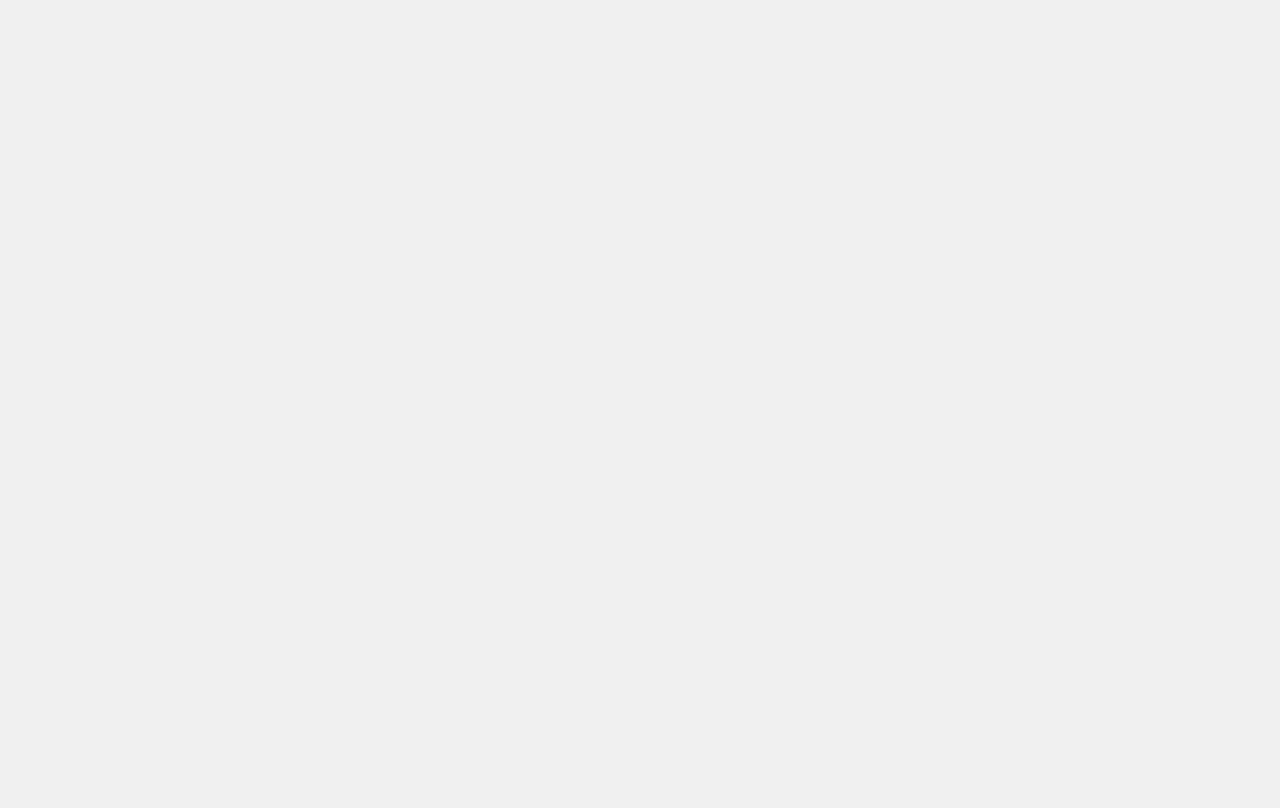
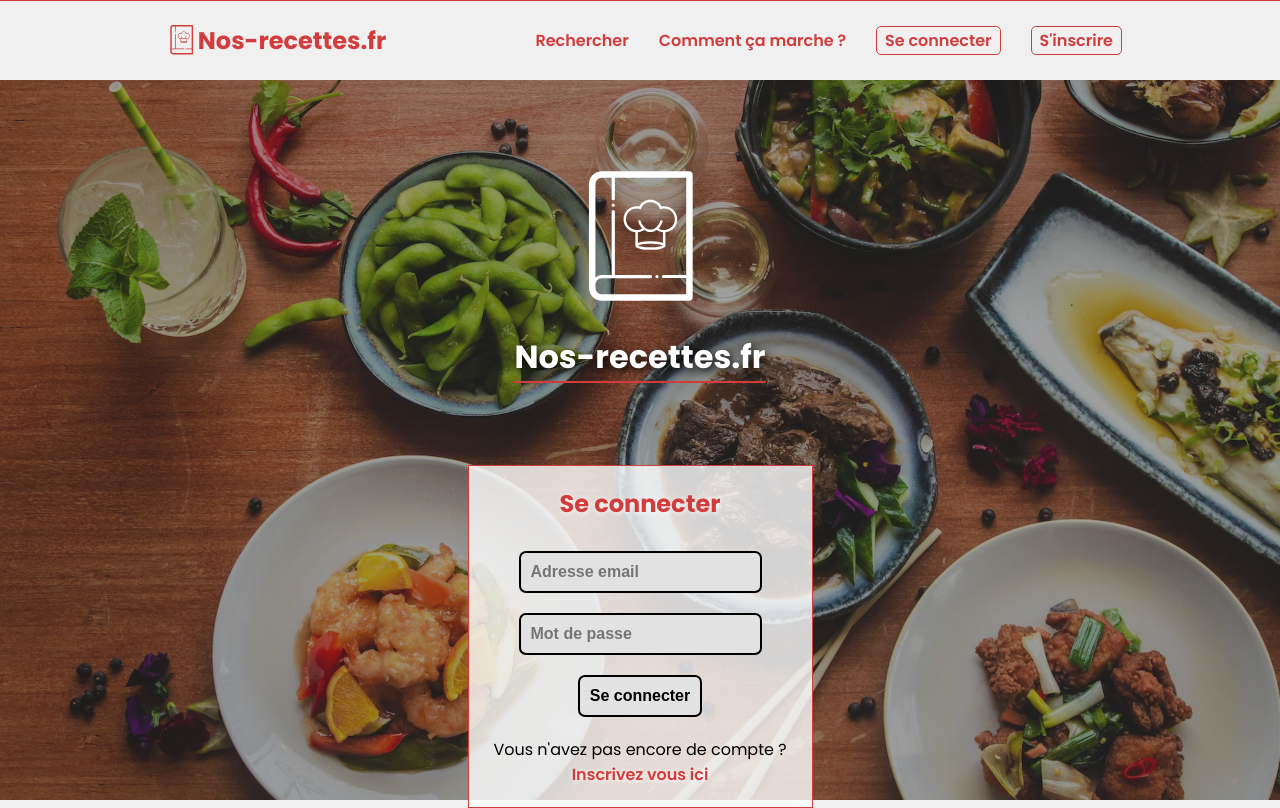
Before and after one commit to AdrienBarg/nos-recettes, a React (Vite) app in the folder client/: page /home/login in a window 1280 px wide. Before the commit this address had no page. Built offline with nearby package versions, Linux system fonts and the light colour scheme.

Commit message:
changed client routing for auth

```diff
--- a/client/src/App.jsx
+++ b/client/src/App.jsx
@@ -8,6 +8,8 @@ function App() {
     <BrowserRouter>
       <Routes>
         <Route path="/" element={ <Home/> } />
+        <Route path="/home" element={ <Home/> } />
+        <Route path="/home/:modale" element={ <Home /> } />
       </Routes>
     </BrowserRouter>
   )
--- a/client/src/components/Hero/Hero.jsx
+++ b/client/src/components/Hero/Hero.jsx
@@ -2,12 +2,25 @@ import './hero.scss';
 import { logo, heroPic1, heroPic2 } from '../../assets';
 import Navbar from '../Navbar/Navbar';
 import { useState } from 'react';
+import { Link, useParams } from 'react-router-dom';
+import { useEffect } from 'react';
+
 
 const Hero = () => {
-    const [content, setContent] = useState('');
-    const manageContent = (target) => {
-        setContent(target);
+
+    const [context, setContext] = useState('');
+
+    let {modale} = useParams();
+
+    useEffect( () => {
+        if ( modale === 'login') {
+            setContext('login');
+        } else if ( modale === 'register' ) {
+            setContext('register')
+        } else {
+            setContext('')
         }
+    }, [modale])
 
     return (
         <div className="mainHero">
@@ -17,7 +30,36 @@ const Hero = () => {
                     <img src={logo} alt="" />
                     <h1>Nos-recettes.fr</h1>
                 </div>
-                {content === '' && (
+                <div>
+                    {context === 'login' ? (
+                        <div className="auth">
+                            <h2>Se connecter</h2>
+                            <form action="">
+                                <input type="email" placeholder='Adresse email' required />
+                                <input type="password" placeholder='Mot de passe' required />
+                                <div>
+                                    <input className='submit' type="submit" value="Se connecter" />
+                                </div>
+                            </form>
+                            <p>Vous n'avez pas encore de compte ?</p>
+                            <Link to="/home/register">Inscrivez vous ici</Link>
+
+                        </div>
+                    ) : context === 'register' ? (
+                        <div className="auth">
+                            <h2>S'inscrire</h2>
+                            <form action="">
+                                <input type="email" placeholder='Adresse email' required />
+                                <input type="password" placeholder='Mot de passe' required />
+                                <input type="password" placeholder='Confirmer le mot de passe' required />
+                                <div>
+                                    <input className='submit' type="submit" value="S'inscrire" />
+                                </div>
+                            </form>
+                            <p>Vous avez déjà un compte ?</p>
+                            <Link to="/home/login">Connectez-vous ici</Link>
+                        </div>
+                    ) : (
                         <div className="cta">
                             <a href="">
                                 Rechercher
@@ -25,40 +67,15 @@ const Hero = () => {
                             <a href="">
                                 Comment ça marche ?
                             </a>
-                        <a onClick={() => setContent('login')} href="#">
+                            <Link to="/home/login" >
                                 Se connecter
-                        </a>
-                        <a onClick={() => setContent('register')} href="#">
+                            </Link>
+                            <Link to="/home/register" >
                                 S'inscrire
-                        </a>
+                            </Link>
                         </div>
                     )}
-                {content === 'login' && (
-                    <div className="auth login">
-                        <h2>Se connecter</h2>
-                        <form action="">
-                            <input type="email" placeholder='Adresse email' />
-                            <input type="password" placeholder='Mot de passe' />
-                            <div>
-                                <input className='submit' type="submit" value="Se connecter" />
                 </div>
-                        </form>
-                    </div>
-                )}
-                {content === 'register' && (
-                    <div className="auth login">
-                        <h2>S'inscrire</h2>
-                        <form action="">
-                            <input type="email" placeholder='Adresse email' />
-                            <input type="password" placeholder='Mot de passe' />
-                            <input type="password" placeholder='Confirmer le mot de passe' />
-                            <div>
-                                <input className='submit' type="submit" value="S'inscrire" />
-                            </div>
-                        </form>
-                    </div>
-                )}
-
             </div>
         </div>
     )
--- a/client/src/components/Hero/hero.scss
+++ b/client/src/components/Hero/hero.scss
@@ -65,7 +65,7 @@
 
         }
         .auth {
-            background-color: rgba(var(--secondary-color-rgb), 0.7);
+            background-color: rgba(var(--secondary-color-rgb), 0.8);
             border: 1px solid var(--primary-color);
             display: flex;
             flex-direction: column;
@@ -76,7 +76,7 @@
                 text-shadow: 1px 1px 5px white;
             }
             form {
-                margin: 30px 50px 50px 50px;
+                margin: 30px 50px 20px 50px;
                 display: flex;
                 flex-direction: column;
                 align-items: center;
@@ -101,80 +101,15 @@
                     }
                 }
             }
+            p {
+                margin: 0;
+            }
+            a {
+                margin-bottom: 20px;
+                color: var(--primary-color);
+                text-shadow: 1px 1px 5px white;
+                font-weight: 600;
+            }
         }
-        /*.carte {
-            display: flex;
-            justify-content: center;
-            align-items: center;
-            width: 50%;
-            //border: 1px solid black;
-            //border-radius: 10px;
-
-            & > div {
-                flex: 1 1 0px;
-                padding: 100px;
-                width: 100%;
-                position: relative;
-            }
-
-            .leftContainer {
-
-                div {
-                    display: flex;
-                    flex-direction: column;
-                    justify-content: center;
-                    align-items: center;
-                }
-                img {
-                    width: 150px;
-                    filter: invert(100%) sepia(100%) saturate(0%) hue-rotate(0deg) brightness(90%) contrast(100%);
-                }
-                h1 {
-                    padding: 5px;
-                    color: white;
-                }
-            }
-
-            .rightContainer {
-                h2 {
-                    margin-bottom: 30px;
-                }
-                p {
-                    margin-left: 20px;
-                    margin-top: 20px;
-                    padding: 5px;
-                    padding-left: 10px;
-                    box-shadow: 2px 2px 5px black;
-                    background-color: #f0f0f0;
-                    border-radius: 10px;
-                    color: black;
-                }
-            }
-        }*/
-        //gap: 20%;
-
-
-
-        /*.imgWrapper {
-            display: flex;
-            .imgContainer {
-                position: relative;
-
-                &:first-child {
-                    transform: rotate(-6deg);
-                    left: 50px;
-                    top: 20px;
-                }
-                &:nth-child(2) {
-                    transform: rotate(4deg);
-                    right: 50px;
-                }
-
-                img {
-                    max-width: 300px;
-                }
-            }
-        }*/
     }
-
 }
--- a/client/src/components/Navbar/Navbar.jsx
+++ b/client/src/components/Navbar/Navbar.jsx
@@ -1,4 +1,5 @@
 import './navbar.scss';
+import {Link} from "react-router-dom"
 import { mainMenu } from "../../constants"
 import logoChef from '../../assets/logoChef.svg'
 
@@ -6,21 +7,33 @@ import logoChef from '../../assets/logoChef.svg'
 const Navbar = () => (
     <nav className="mainNav">
         <div className="logoWrapper">
-            <img src={logoChef} alt="logo" />
-            <h1>Nos-recettes.fr</h1>
+            <Link to = "/" >
+                <img src={logoChef} alt="logo" />
+                <h1>Nos-recettes.fr</h1>
+            </Link>
         </div>
         <div className="mainMenu">
             <ul className="">
-                {
-                    mainMenu.map((nav, index) => (
-                        <li key={nav.id} className="">
-                            <a href="">{nav.title}</a>
-                        </li>
-                    ))
-                }
-                <li className='login'>
-                    <a href="">Se connecter</a>
-                </li>
+                <Link to = "/search" >
+                    <li>
+                        Rechercher
+                    </li>
+                </Link>
+                <Link to = "/ccm" >
+                    <li>
+                        Comment ça marche ?
+                    </li>
+                </Link>
+                <Link to = "/home/login">
+                    <li className='auth'>
+                        Se connecter
+                    </li>
+                </Link>
+                <Link to = "/home/register">
+                    <li className='auth'>
+                        S'inscrire
+                    </li>
+                </Link>
             </ul>
         </div>
     </nav>
--- a/client/src/components/Navbar/navbar.scss
+++ b/client/src/components/Navbar/navbar.scss
@@ -12,14 +12,16 @@
 
     .logoWrapper {
         margin-left: 10%;
+        a {
             display: flex;
             align-items: center;
             margin: 10px 0 10px 10%;
-        //color: white;
-
+            color: var(--primary-color);
+            white-space: nowrap;
             img {
-            width: 60px;
+                width: 10%;
                 filter: invert(24%) sepia(50%) saturate(2400%) hue-rotate(335deg) brightness(114%) contrast(89%);
+            }
         }
     }
     .mainMenu {
@@ -28,9 +30,7 @@
         ul {
             display: flex;
             flex-direction: row;
-
-            li {
-                margin-right: 30px;
+            align-items: center;
 
             a {
                 font-size: medium;
@@ -38,13 +38,23 @@
                 white-space: nowrap;
                 color: var(--primary-color);
             }
+
+            li {
+                margin-right: 30px;
+                transition: all ease-in-out .2s;
+                &:hover {
+                    box-shadow: 0px 2px 0px 0px var(--primary-color);
                 }
-            li.login {
+            }
+            li.auth {
                 border: 1px solid var(--primary-color);
                 border-radius: 5px;
+                padding: 1px 8px;
 
-                a {
-                    padding: 10px;
+                &:hover {
+                    background-color: var(--primary-color);
+                    color: var(--secondary-color);
+                    box-shadow: none;
                 }
             }
         }
```
Lines whose indentation alone changed are shown as unchanged.
